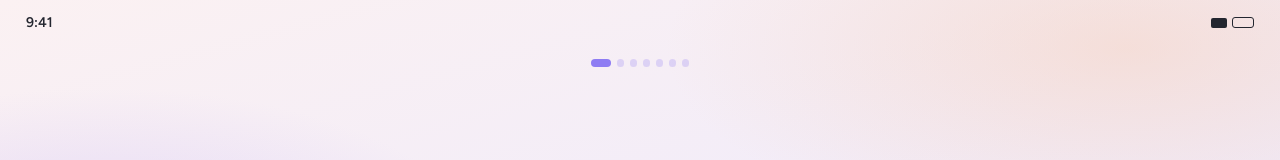
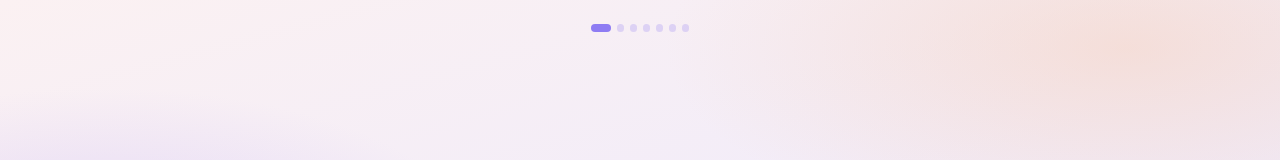
Before and after one commit to dreamxlogic/Health-Tracker, a plain HTML site: page index.html in a window 1280 px wide. Shown: the top 160 px of the page. Drawn offline with nearby package versions, Linux system fonts and the light colour scheme.

Commit message:
Add files via upload

```diff
--- a/index.html
+++ b/index.html
@@ -36,9 +36,7 @@
   <div id="hcc-phone-sizer" style="width:100%;height:100%;flex:none">
   <div id="hcc-phone" style="width:100%;height:100%;transform-origin:top left;overflow:hidden;position:relative;background:var(--wash)">
 
-    <div style="display:flex;justify-content:space-between;align-items:center;padding:14px 26px 4px;font-size:14px;font-weight:600">9:41
-      <div style="display:flex;gap:5px;align-items:center"><div style="width:16px;height:10px;background:#23262F;border-radius:2px"></div><div style="width:22px;height:11px;border:1.5px solid #23262F;border-radius:3px"></div></div>
-    </div>
+    <div style="height:env(safe-area-inset-top,0px);flex:none"></div>
 
     <sc-if value="{{ loading }}" hint-placeholder-val="{{ true }}">
       <div style="height:760px;display:flex;flex-direction:column;align-items:center;justify-content:center;gap:16px">
@@ -50,9 +48,7 @@
     <!-- ============================ FIRST-RUN ONBOARDING WIZARD ============================ -->
     <sc-if value="{{ ob.show }}" hint-placeholder-val="{{ false }}">
     <div data-screen-label="Onboarding" style="position:absolute;inset:0;z-index:60;display:flex;flex-direction:column;background:var(--wash)">
-      <div style="display:flex;justify-content:space-between;align-items:center;padding:14px 26px 4px;font-size:14px;font-weight:600">9:41
-        <div style="display:flex;gap:5px;align-items:center"><div style="width:16px;height:10px;background:#23262F;border-radius:2px"></div><div style="width:22px;height:11px;border:1.5px solid #23262F;border-radius:3px"></div></div>
-      </div>
+      <div style="height:env(safe-area-inset-top,0px);flex:none"></div>
 
       <div style="display:flex;align-items:center;padding:10px 20px 0;height:46px">
         <div style="width:64px;display:flex">
```
